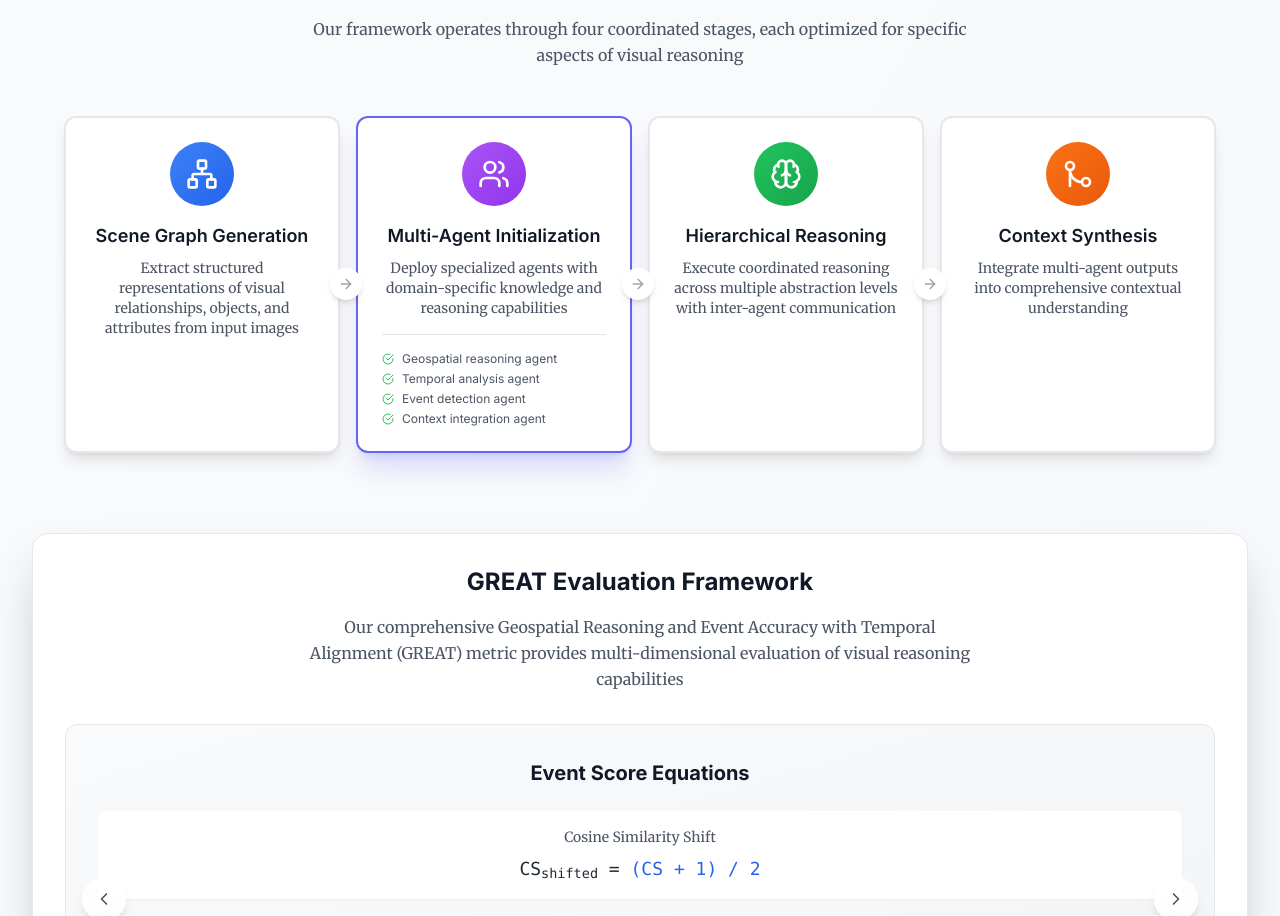
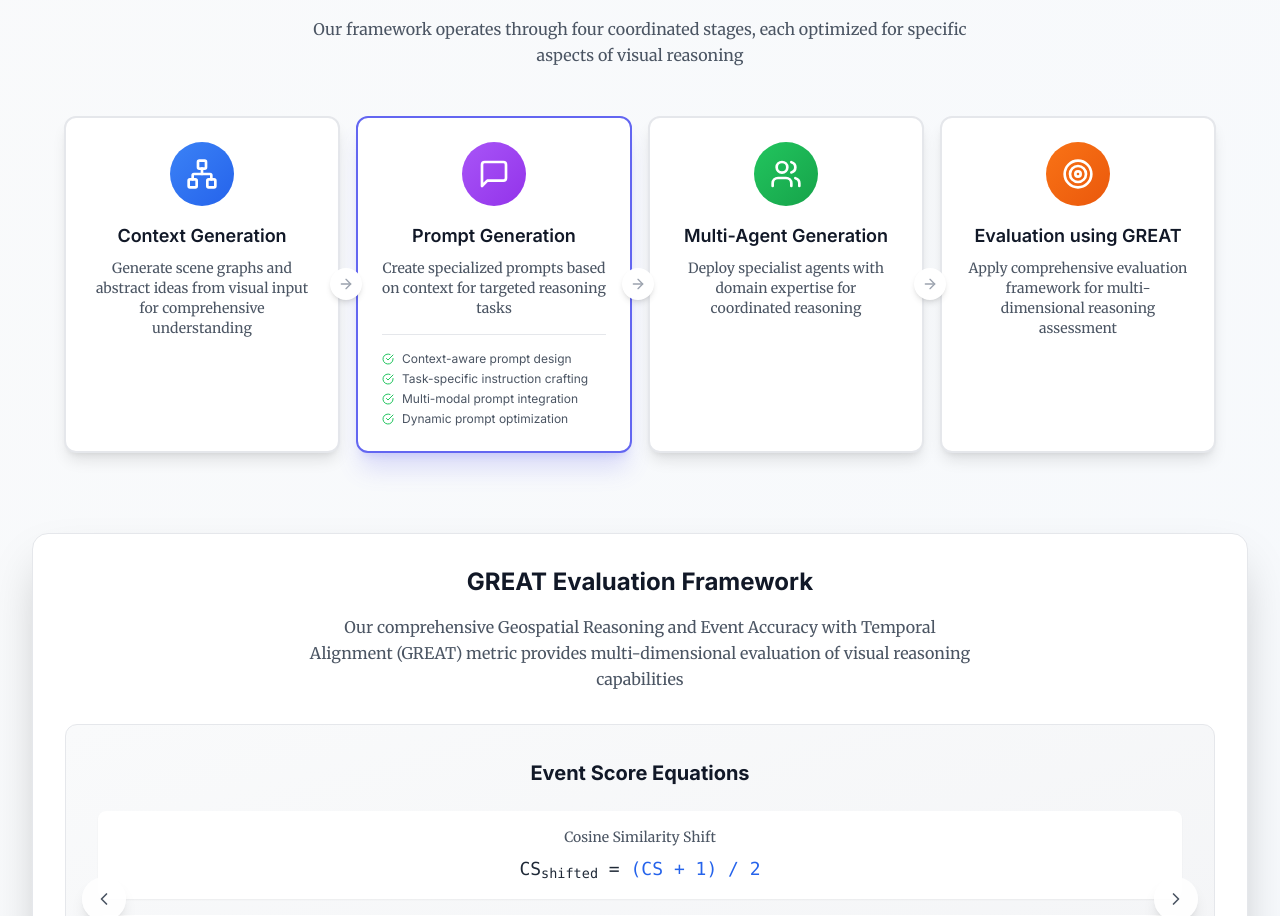
Before and after one commit to CoRAL-ASU/getreason, a React (Vite) app: page / in a window 1280 px wide. Shown: the part 4306-5222 px from the top of the page. Built offline with nearby package versions, Linux system fonts and the light colour scheme.

Commit message:
Update processing pipeline

```diff
--- a/src/components/sections/Methodology.tsx
+++ b/src/components/sections/Methodology.tsx
@@ -104,54 +104,54 @@ export const Methodology: React.FC = () => {
   const workflowSteps = [
     {
       id: 1,
-      title: "Scene Graph Generation",
-      description: "Extract structured representations of visual relationships, objects, and attributes from input images",
+      title: "Context Generation",
+      description: "Generate scene graphs and abstract ideas from visual input for comprehensive understanding",
       icon: Network,
       color: "from-blue-500 to-blue-600",
       details: [
-        "Object detection and classification",
-        "Relationship identification",
-        "Attribute extraction",
-        "Spatial layout analysis"
+        "Scene graph construction",
+        "Abstract idea extraction",
+        "Visual relationship mapping",
+        "Spatial context analysis"
       ]
     },
     {
       id: 2,
-      title: "Multi-Agent Initialization",
-      description: "Deploy specialized agents with domain-specific knowledge and reasoning capabilities",
-      icon: Users,
+      title: "Prompt Generation",
+      description: "Create specialized prompts based on context for targeted reasoning tasks",
+      icon: MessageSquare,
       color: "from-purple-500 to-purple-600",
       details: [
-        "Geospatial reasoning agent",
-        "Temporal analysis agent",
-        "Event detection agent",
-        "Context integration agent"
+        "Context-aware prompt design",
+        "Task-specific instruction crafting",
+        "Multi-modal prompt integration",
+        "Dynamic prompt optimization"
       ]
     },
     {
       id: 3,
-      title: "Hierarchical Reasoning",
-      description: "Execute coordinated reasoning across multiple abstraction levels with inter-agent communication",
-      icon: Brain,
+      title: "Multi-Agent Generation",
+      description: "Deploy specialist agents with domain expertise for coordinated reasoning",
+      icon: Users,
       color: "from-green-500 to-green-600",
       details: [
-        "Local feature analysis",
-        "Cross-modal attention",
-        "Agent communication protocols",
-        "Consensus building mechanisms"
+        "Geospatial reasoning specialist",
+        "Temporal analysis specialist",
+        "Event detection specialist",
+        "Context integration specialist"
       ]
     },
     {
       id: 4,
-      title: "Context Synthesis",
-      description: "Integrate multi-agent outputs into comprehensive contextual understanding",
-      icon: GitMerge,
+      title: "Evaluation using GREAT",
+      description: "Apply comprehensive evaluation framework for multi-dimensional reasoning assessment",
+      icon: Target,
       color: "from-orange-500 to-orange-600",
       details: [
-        "Information fusion algorithms",
-        "Conflict resolution strategies",
-        "Confidence scoring",
-        "Final context generation"
+        "Geospatial reasoning evaluation",
+        "Event accuracy assessment",
+        "Temporal alignment scoring",
+        "Multi-dimensional metric computation"
       ]
     }
   ];
@@ -223,8 +223,7 @@ export const Methodology: React.FC = () => {
                   initial={{ opacity: 0, y: 30 }}
                   animate={inView ? { opacity: 1, y: 0 } : { opacity: 0, y: 30 }}
                   transition={{ duration: 0.6, delay: index * 0.1 }}
-                  className={`relative bg-white rounded-xl shadow-lg p-6 border-2 transition-all duration-300 flex-1 min-h-[280px] ${
-                    activeWorkflowStep === index
+                  className={`relative bg-white rounded-xl shadow-lg p-6 border-2 transition-all duration-300 flex-1 min-h-[280px] ${activeWorkflowStep === index
                     ? 'border-primary-500 shadow-primary-500/20 shadow-xl'
                     : 'border-gray-200 hover:border-gray-300'
                     }`}
@@ -336,8 +335,7 @@ export const Methodology: React.FC = () => {
                   <button
                     key={index}
                     onClick={() => setCurrentSlide(index)}
-                    className={`w-3 h-3 rounded-full transition-all duration-300 ${
-                      index === currentSlide
+                    className={`w-3 h-3 rounded-full transition-all duration-300 ${index === currentSlide
                       ? 'bg-primary-500 scale-125'
                       : 'bg-gray-300 hover:bg-gray-400'
                       }`}
```
Also changed, not shown: 3 other files (tests, documents, lock files or other folders). Lines whose indentation alone changed are shown as unchanged.
